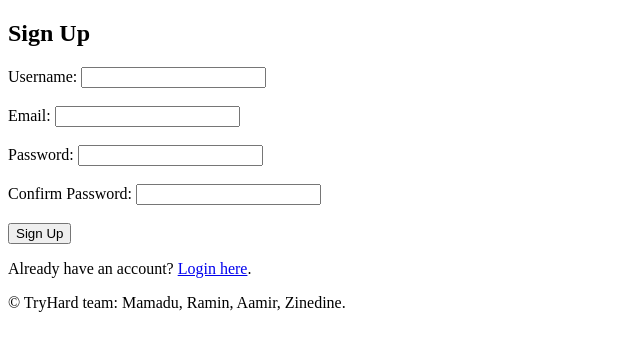
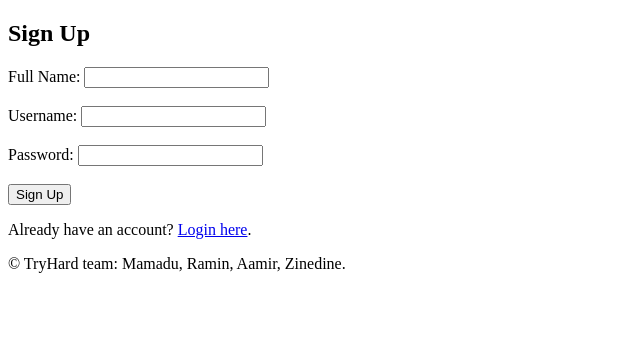
Before and after one commit to mamadub03/tryhard, a Django app: page /signup/ in a window 1280 px wide. Shown: the top 351 px of the page, without its empty margins (0-640 px from the left). Run offline with Django 3.2, Linux system fonts and the light colour scheme.

Commit message:
completed the account signup page

```diff
--- a/tryhard_project/templates/signup.html
+++ b/tryhard_project/templates/signup.html
@@ -9,18 +9,23 @@
     <h2>Sign Up</h2>
     <form method="POST" action="/signup/">
         {% csrf_token %}
+
+        <!-- Full Name Field -->
+        <label for="name">Full Name:</label>
+        <input type="text" id="name" name="name" required>
+        <br><br>
+
+        <!-- Username Field -->
         <label for="username">Username:</label>
         <input type="text" id="username" name="username" required>
         <br><br>
-        <label for="email">Email:</label>
-        <input type="email" id="email" name="email" required>
-        <br><br>
+
+        <!-- Password Field -->
         <label for="password1">Password:</label>
         <input type="password" id="password1" name="password1" required>
         <br><br>
-        <label for="password2">Confirm Password:</label>
-        <input type="password" id="password2" name="password2" required>
-        <br><br>
+
+
         <button type="submit">Sign Up</button>
     </form>
     <p>Already have an account? <a href="/login/">Login here</a>.</p>
--- a/tryhard_project/tryhard_app/views.py
+++ b/tryhard_project/tryhard_app/views.py
@@ -1,5 +1,6 @@
-from django.shortcuts import render
-
+from django.shortcuts import render,redirect
+from django.contrib.auth.hashers import make_password
+from .models import CustomUser
 # Create your views here.
 
 def index(request):
@@ -12,7 +13,23 @@
     return render(request,'login.html')
 
 def signup(request):
-    return render(request,'signup.html')
+    if request.method == 'POST':
+        # Capture 'name', 'username', 'password1', and 'password2' from the form
+        name = request.POST.get('name')
+        username = request.POST.get('username')
+        password1 = request.POST.get('password1')
+
+
+        # Validate passwords match
+
+        # Create and save the new user with a hashed password
+        user = CustomUser(name=name, username=username)
+        user.password = make_password(password1)  # Hash the password before saving
+        user.save()
+
+        return redirect('login')  # Redirect to login page after sign-up
+
+    return render(request, 'signup.html')
 
 def timer(request):
     return render(request,'timer.html')
--- a/tryhard_project/tryhard_project/urls.py
+++ b/tryhard_project/tryhard_project/urls.py
@@ -22,7 +22,7 @@
     path('admin/', admin.site.urls),
     re_path(r'^$',views.index,name='index'),
     path('leaderboard/',views.leaderboard),
-    path('login/',views.login),
+    path('login/',views.login,name='login'),
     path('signup/',views.signup),
     path('timer/',views.timer),
 
```
Also changed, not shown: tryhard_project/db.sqlite3.
